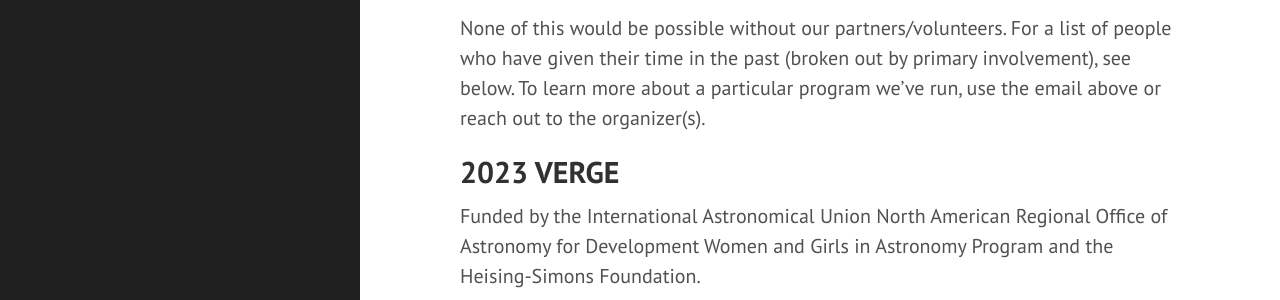
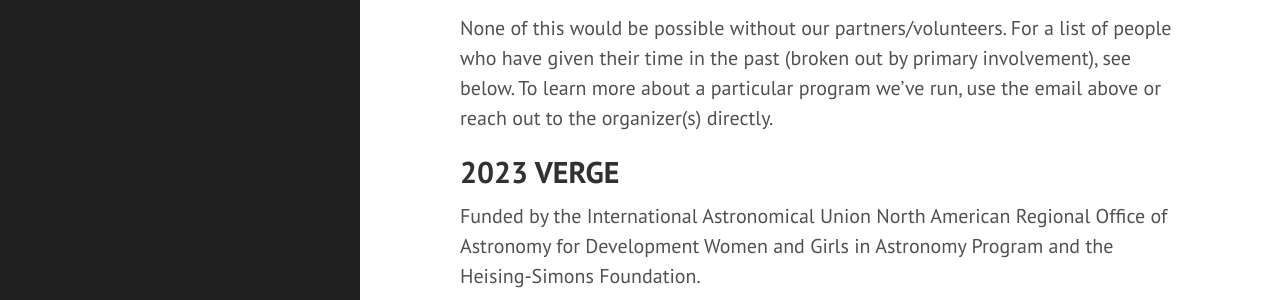
Before and after one commit to siriusb-org/siriusb-org.github.io, a Jekyll site: the page built from volunteers.md, in a window 1280 px wide and 1400 px high. Shown: the part 207-507 px from the top of the window. Built offline with Jekyll 4.4.1, drawn with Linux system fonts in a browser that asks for light colours; some of the changed text lies outside the part shown.

Commit message:
update wording

```diff
--- a/volunteers.md
+++ b/volunteers.md
@@ -5,7 +5,7 @@ title: Our Volunteers
 
 Interested in working with us? Fill out this [form](https://forms.gle/k5eQQjDZxTMWj8mY6){:target="_blank"} or email siriusborganization [at] gmail.com.
 
-None of this would be possible without our partners/volunteers. For a list of people who have given their time in the past (broken out by primary involvement), see below. To learn more about a particular program we've run, use the email above or reach out to the organizer(s).
+None of this would be possible without our partners/volunteers. For a list of people who have given their time in the past (broken out by primary involvement), see below. To learn more about a particular program we've run, use the email above or reach out to the organizer(s) directly.
 
 ## 2023 VERGE
 Funded by the International Astronomical Union North American Regional Office of Astronomy for Development Women and Girls in Astronomy Program and the Heising-Simons Foundation.
```
Also changed, not shown: other parts of volunteers.md (+1 -1 lines).
